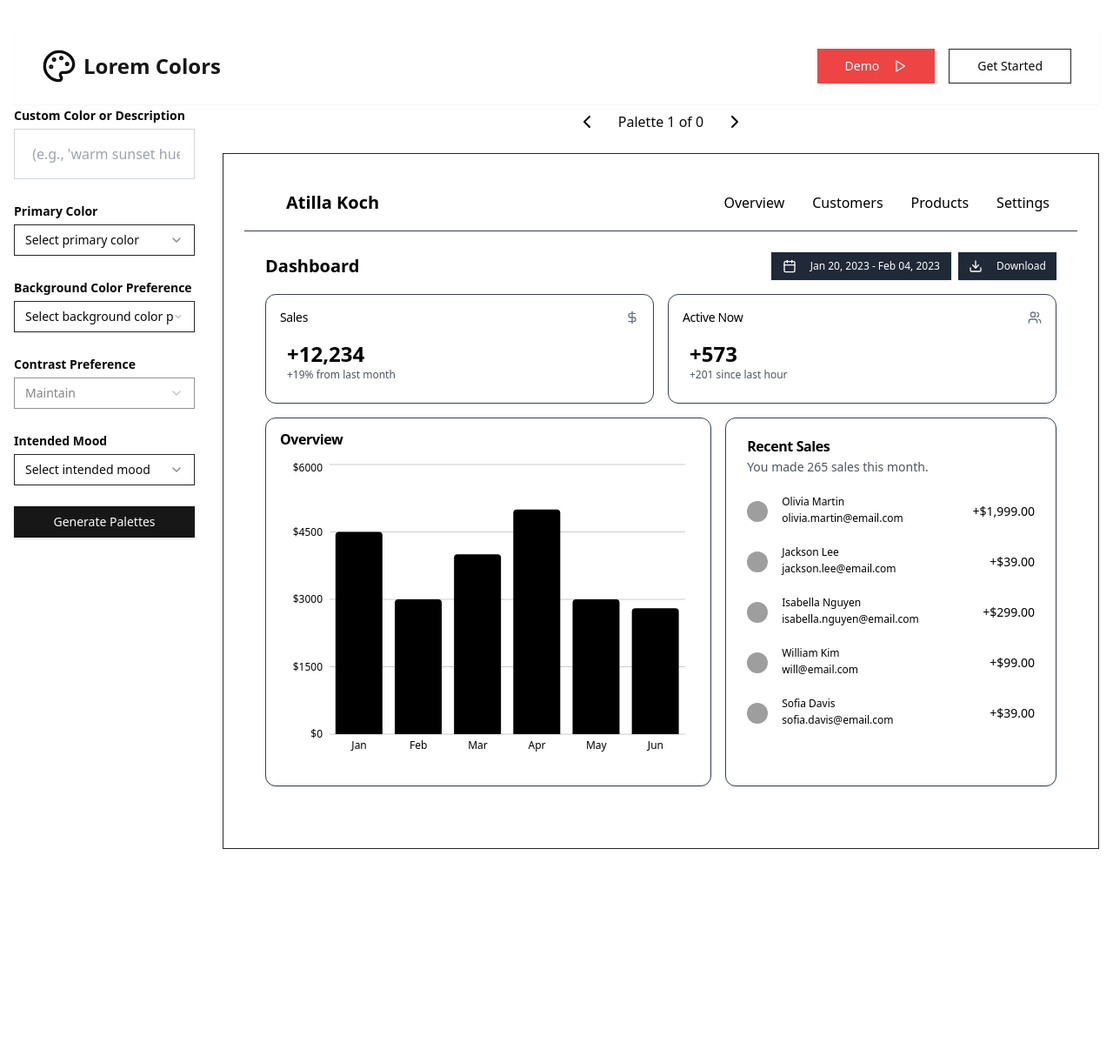
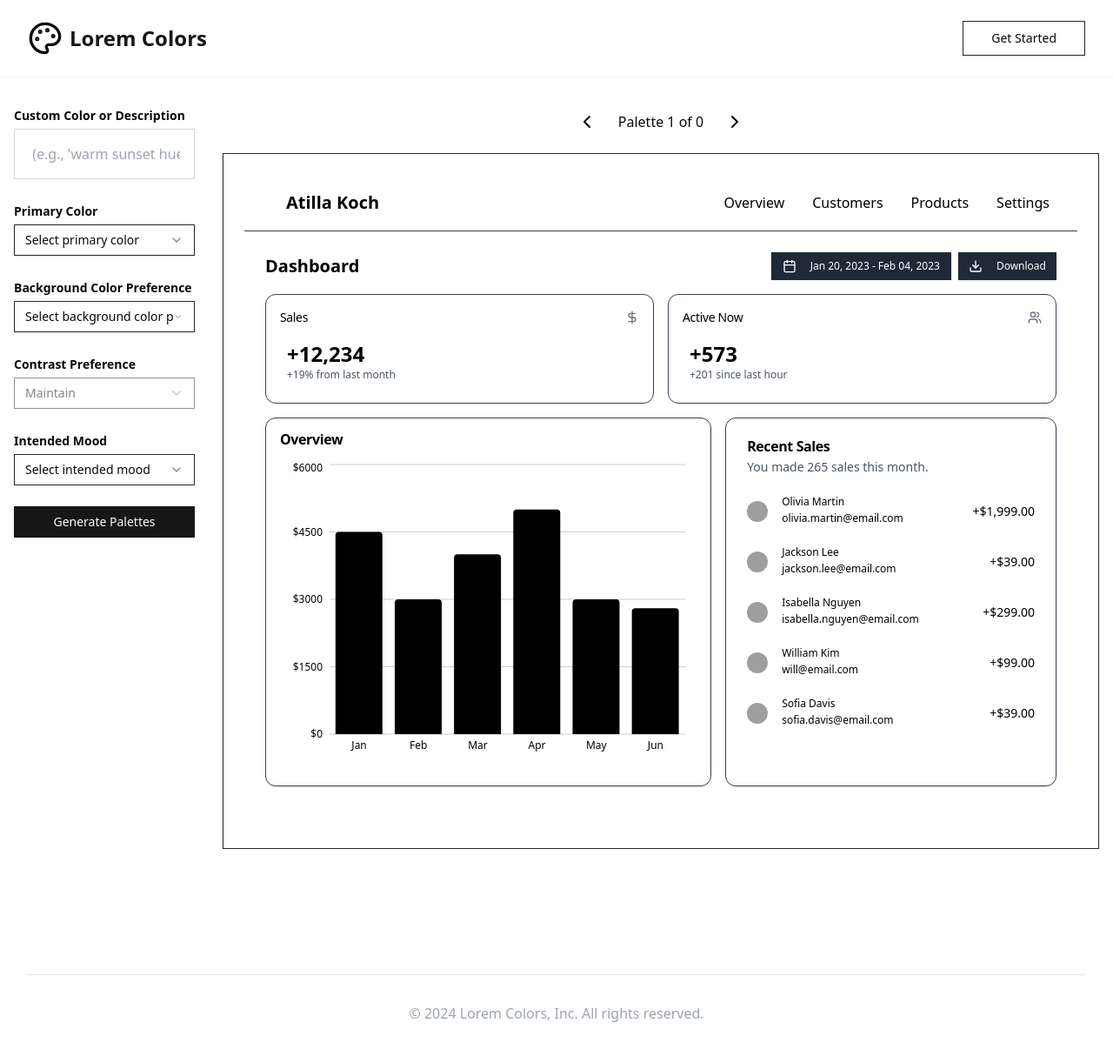
Before and after one commit to peterkessibu/lorem-colors, a Next.js app: page /color-palette in a window 1280 px wide. Shown: the top 1214 px of the page at 87% size. Before the commit the page ends 1008 px from the top, so only its background shows below. Built offline with nearby package versions, Linux system fonts and the light colour scheme; grey boxes are pictures that could not be loaded.

Commit message:
Add Header and Footer components to ColorPaletteGenerator page; improve navigation and layout

```diff
--- a/app/color-palette/page.js
+++ b/app/color-palette/page.js
@@ -1,10 +1,15 @@
 "use client";
 import ColorPaletteGenerator from "@/components/ColorPaletteGenerator";
+
+import Header from "@/components/Header"
+import Footer from "@/components/Footer"
 
 export default function Page() {
   return (
     <div>
+      <Header />
       <ColorPaletteGenerator />
+      <Footer />
     </div>
   );
 }
--- a/components/ColorPaletteGenerator.js
+++ b/components/ColorPaletteGenerator.js
@@ -7,7 +7,6 @@ import QuestionnaireForm from "./QuestionnaireForm";
 import PaletteCard from "./PaletteCard";
 import MockupWindow from "./MockupWindow";
 import { ChevronLeft, ChevronRight } from "lucide-react";
-import Header from "./Header"
 
 const ColorPaletteGenerator = () => {
   const [palettes, setPalettes] = useState([]);
@@ -68,7 +67,6 @@ const ColorPaletteGenerator = () => {
 
   return (
       <div className="container mx-auto px-4 py-8">
-    <Header />
         <div className="flex flex-col lg:flex-row gap-8">
           <aside className="w-full lg:w-52">
             <div className="sticky top-8">
--- a/components/Footer.js
+++ b/components/Footer.js
@@ -1,9 +1,8 @@
-
+import { usePathname } from "next/navigation";
 import { useState } from "react";
 import Link from "next/link";
 import { Instagram, Github, Palette, Linkedin, X } from "lucide-react";
 
-// Define social media links with correct icons
 const socialLinks = [
   {
     name: "Instagram",
@@ -22,7 +21,6 @@ const socialLinks = [
   },
 ];
 
-// Define footer sections
 const footerSections = [
   {
     title: "Solutions",
@@ -47,7 +45,6 @@ const footerSections = [
   },
 ];
 
-// Modal Component
 function Modal({ isOpen, onClose, title, children }) {
   if (!isOpen) return null;
 
@@ -67,6 +64,7 @@ function Modal({ isOpen, onClose, title, children }) {
 }
 
 export default function Footer() {
+  const pathname = usePathname();
   const currentYear = new Date().getFullYear();
   const [isModalOpen, setIsModalOpen] = useState(false);
   const [modalContent, setModalContent] = useState("");
@@ -81,18 +79,19 @@ export default function Footer() {
     setModalContent("");
   };
 
+  const isColorPalettePage = pathname === "/color-palette";
+
   return (
     <footer className="bg-background">
       <div className="max-w-7xl mx-auto py-12 px-4 sm:px-6 lg:py-16 lg:px-8">
+        {!isColorPalettePage && (
           <div className="xl:grid lg:grid-cols-5 lg:gap-4">
-          {/* Logo and Description */}
             <div className="space-y-8 xl:col-span-1 md:mr-4">
               <div className="flex justify-start lg:w-0 lg:flex-1">
                 <Link href="/" className="flex items-center">
                   <Palette className="h-16 w-16" />
                 </Link>
               </div>
-            {/* Social Media Links */}
               <div className="flex space-x-6">
                 {socialLinks.map((social) => (
                   <Link
@@ -108,8 +107,6 @@ export default function Footer() {
                 ))}
               </div>
             </div>
-
-          {/* Footer Sections */}
             <div className="mt-12 grid grid-cols-1 md:grid-cols-3 space-x-4 xl:mt-0 xl:col-span-4">
               {footerSections.map((section) => (
                 <div
@@ -146,15 +143,13 @@ export default function Footer() {
               ))}
             </div>
           </div>
-        {/* Bottom Footer */}
+        )}
         <div className="mt-12 border-t border-gray-200 pt-8">
           <div className="text-base text-gray-400 xl:text-center">
             &copy; {currentYear} Lorem Colors, Inc. All rights reserved.
           </div>
         </div>
       </div>
-
-      {/* Modal */}
       <Modal isOpen={isModalOpen} onClose={closeModal} title={modalContent}>
         {modalContent === "Documentation" && (
           <p>
--- a/components/Header.js
+++ b/components/Header.js
@@ -1,9 +1,13 @@
+import { usePathname } from "next/navigation";
 import { motion } from "framer-motion";
 import { Button } from "@/components/ui/button";
 import { Palette, Play } from "lucide-react";
 import Link from "next/link";
 
 export default function Header() {
+  const pathname = usePathname();
+  const isColorPalettePage = pathname === "/color-palette";
+
   return (
     <motion.header
       className="bg-background shadow-sm"
@@ -11,16 +15,17 @@ export default function Header() {
       animate={{ opacity: 1, y: 0 }}
       transition={{ duration: 0.5 }}
     >
-      <div className="max-w-7xl mx-aut0 px-4 sm:px-6 lg:px-8">
+      <div className="max-w-7xl mx-auto px-4 sm:px-6 lg:px-8">
         <div className="flex justify-between items-center py-6 md:justify-start md:space-x-10">
           <div className="flex justify-start lg:w-0 lg:flex-1">
-            <a href="#" className="flex items-center">
+            <Link href="/" className="flex items-center">
               <Palette className="h-10 w-10" />
               <span className="ml-2 text-2xl font-bold text-primary">
                 Lorem Colors
               </span>
-            </a>
+            </Link>
           </div>
+          {!isColorPalettePage && (
             <div className="hidden md:flex items-center justify-end md:flex-1 lg:w-0">
               <div className="justify-between space-x-4">
                 <Link href="/color-palette">
@@ -36,6 +41,16 @@ export default function Header() {
                 </Link>
               </div>
             </div>
+          )}
+          {isColorPalettePage && (
+            <div className="hidden md:flex items-center justify-end md:flex-1 lg:w-0">
+              <Link href="/color-palette">
+                <Button variant="outline" size="lg">
+                  Get Started
+                </Button>
+              </Link>
+            </div>
+          )}
         </div>
       </div>
     </motion.header>
```
Lines whose indentation alone changed are shown as unchanged.
